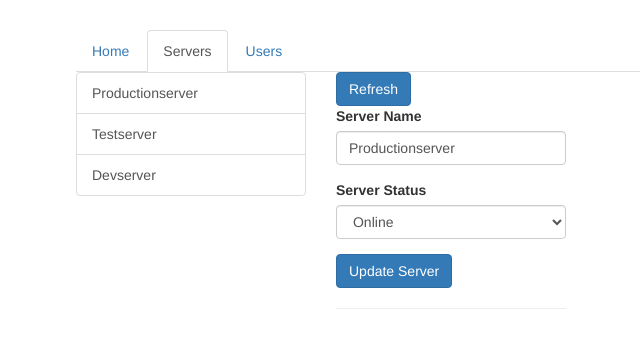
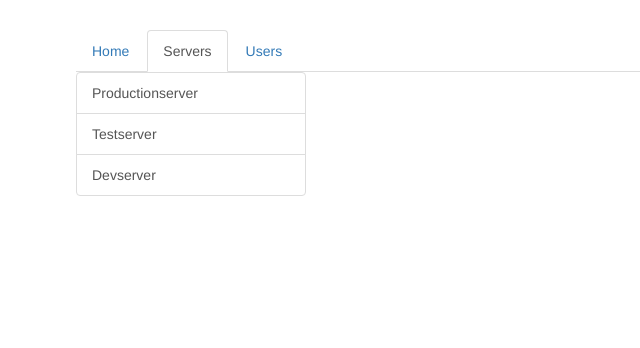
Before and after one commit to alpersarac/routing-start, an Angular app: page /servers in a window 1280 px wide. Shown: the top 348 px of the page, without its empty margins (189-829 px from the left). Built offline with nearby package versions, Linux system fonts and the light colour scheme.

Commit message:
passing queryParams to edit.

```diff
--- a/src/app/servers/servers.component.html
+++ b/src/app/servers/servers.component.html
@@ -3,7 +3,7 @@
     <div class="list-group">
       <a
         [routerLink]="['/servers',server.id]"
-        [queryParams]="{allowEdit:'1'}"
+        [queryParams]="{allowEdit:server.id === 3 ? '1':'0'}"
         fragment="loading"
         href="#"
         class="list-group-item"
@@ -13,9 +13,10 @@
     </div>
   </div>
   <div class="col-xs-12 col-sm-4">
-    <button class="btn btn-primary" (click)="onReloadServers()">Refresh</button>
+    <router-outlet></router-outlet>
+    <!-- <button class="btn btn-primary" (click)="onReloadServers()">Refresh</button>
     <app-edit-server></app-edit-server>
-    <hr>
+    <hr> -->
     <!-- <app-server></app-server> -->
   </div>
 </div>
```
